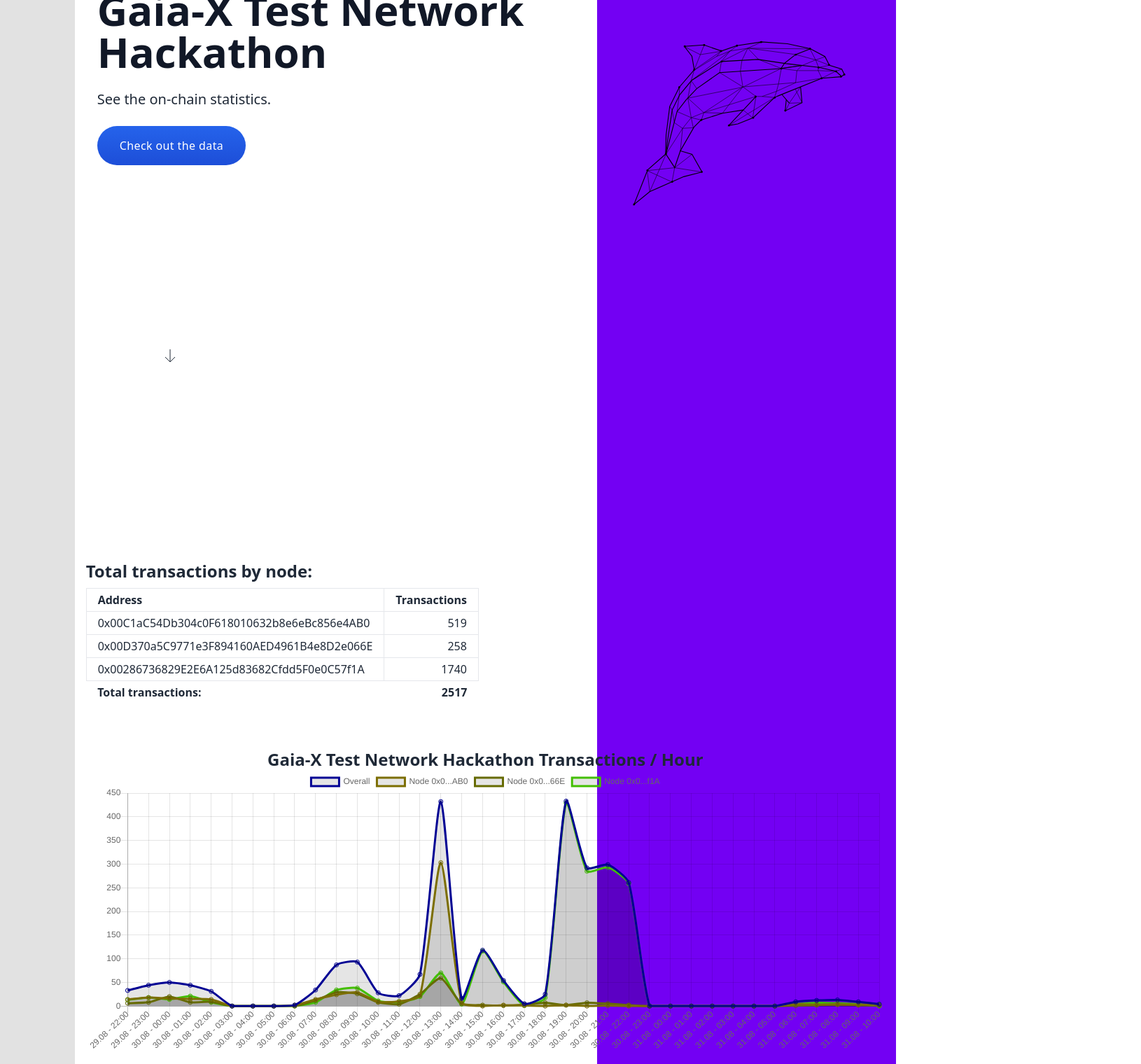
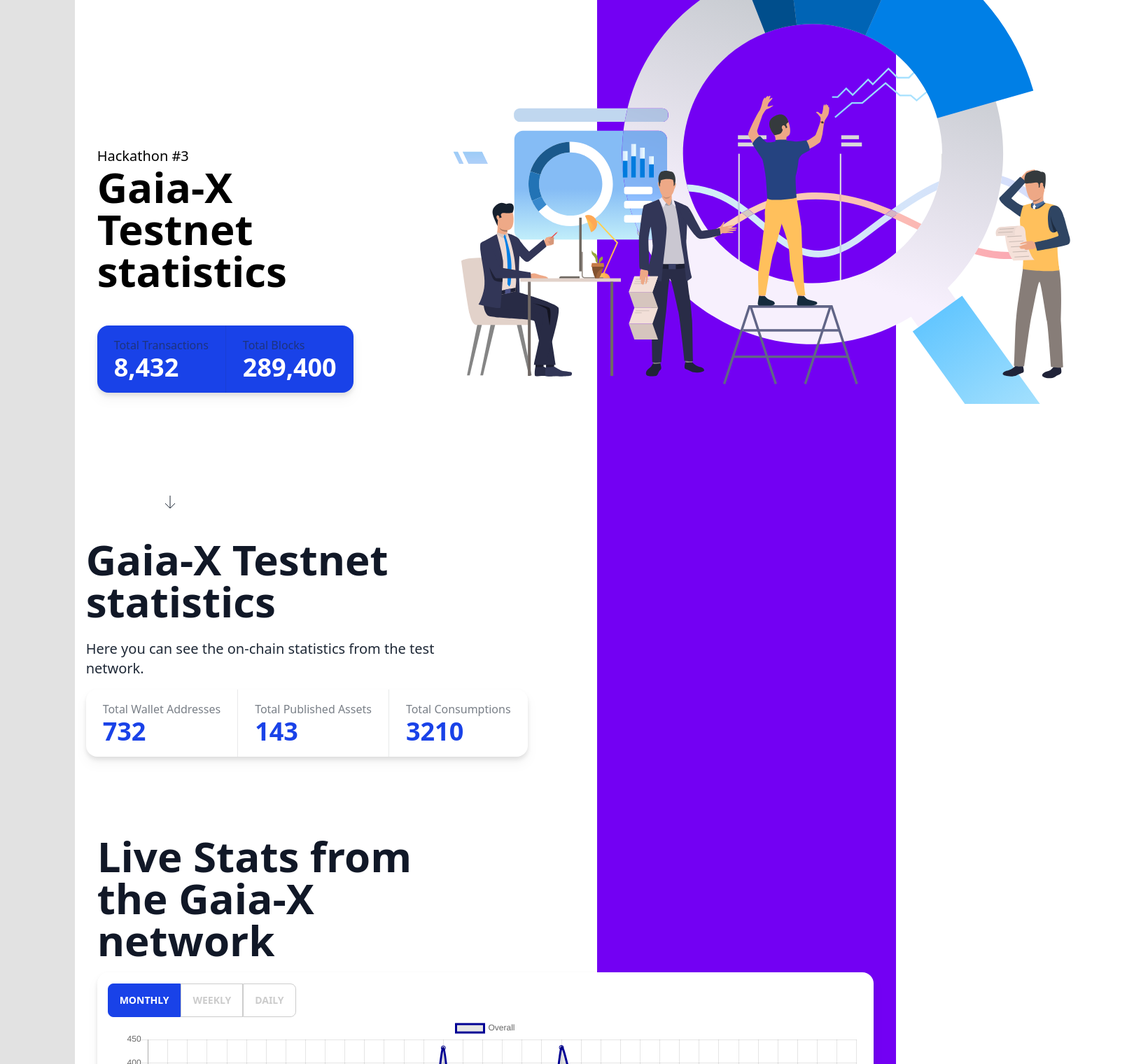
Before and after one commit to deltaDAO/block-history-visualization, a Nuxt app: page / in a window 1280 px wide. Shown: the part 240-1760 px from the top of the page at 70% size, 1630 px wide, since content can reach past the window. Built offline with nearby package versions, Linux system fonts and the light colour scheme.

Commit message:
feat(index): replace old components

```diff
--- /dev/null
+++ b/components/ChainStatistics.vue
@@ -0,0 +1,39 @@
+<template>
+  <div class="flex justify-end flex-col mb-20">
+    <div>
+      <h2 class="text-6xl font-semibold text-gray-900 leading-none md:w-1/2">
+        Gaia-X Testnet statistics
+      </h2>
+      <div
+        class="mt-6 text-xl font-light text-true-gray-500 antialiased md:w-1/2"
+      >
+        Here you can see the on-chain statistics from the test network.
+      </div>
+    </div>
+
+    <div
+      class="stats stats-vertical md:stats-horizontal drop-shadow-lg my-4 max-w-fit"
+    >
+      <div class="stat">
+        <div class="stat-title">Total Wallet Addresses</div>
+        <div class="stat-value text-primary">732</div>
+      </div>
+
+      <div class="stat">
+        <div class="stat-title">Total Published Assets</div>
+        <div class="stat-value text-primary">143</div>
+      </div>
+
+      <div class="stat">
+        <div class="stat-title">Total Consumptions</div>
+        <div class="stat-value text-primary">3210</div>
+      </div>
+    </div>
+  </div>
+</template>
+
+<script>
+export default {}
+</script>
+
+<style></style>
--- a/components/HeroSection.vue
+++ b/components/HeroSection.vue
@@ -1,23 +1,35 @@
 <template>
   <div class="m-4 min-h-screen">
-    <div class="mt-20 lg:mt-40 text-left">
+    <div class="mt-4 lg:mt-4 text-left">
       <div class="flex justify-start flex-col lg:flex-row gap-4">
-        <div>
-          <h1 class="text-6xl font-semibold text-gray-900 leading-none">
-            Gaia-X Test Network Hackathon
-          </h1>
-          <div class="mt-6 text-xl font-light text-true-gray-500 antialiased">
-            See the on-chain statistics.
+        <div class="flex justify-end flex-col">
+          <div class="pb-8">
+            <div class="mt-6 text-xl font-light text-black antialiased">
+              Hackathon #3
+            </div>
+            <h1 class="text-6xl font-semibold text-black leading-none">
+              Gaia-X Testnet statistics
+            </h1>
           </div>
-          <nuxt-link to="#data">
-            <button
-              class="mt-6 px-8 py-4 rounded-full font-normal tracking-wide bg-gradient-to-b from-blue-600 to-blue-700 text-white outline-none focus:outline-none hover:shadow-lg hover:from-blue-700 transition duration-200 ease-in-out"
-            >
-              Check out the data
-            </button>
-          </nuxt-link>
+          <div
+            class="stats stats-vertical sm:stats-horizontal bg-primary text-primary-content my-4 drop-shadow-lg max-w-fit"
+          >
+            <div class="stat">
+              <div class="stat-title">Total Transactions</div>
+              <div class="stat-value">8,432</div>
+            </div>
+
+            <div class="stat">
+              <div class="stat-title">Total Blocks</div>
+              <div class="stat-value">289,400</div>
+            </div>
+          </div>
         </div>
-        <img src="@/static/images/dolphin.svg" alt="dolphin" class="max-w-sm" />
+        <img
+          src="@/static/images/data.svg"
+          alt="data illustration"
+          class="w-full"
+        />
       </div>
     </div>
     <div class="mt-12 lg:mt-32 lg:ml-20 text-left">
--- a/components/ChartData.vue
+++ b/components/TotalTransactionsChart.vue
@@ -1,12 +1,23 @@
 <template>
-  <div class="text-center max-h-screen">
-    <h2 class="text-2xl font-bold">Gaia-X Test Network Hackathon Transactions / Hour</h2>
-    <div class="h-screen max-h-screen w-full">
-      <line-chart
-        v-if="showLine"
-        :data="blockdata"
-        :options="{ responsive: true, maintainAspectRatio: false }"
-      ></line-chart>
+  <div class="p-4">
+    <h2 class="text-6xl font-semibold text-gray-900 mb-4 leading-none md:w-1/2">
+      Live Stats from the Gaia-X network
+    </h2>
+    <div
+      class="h-fit max-h-screen bg-white drop-shadow-lg rounded-2xl p-4 mb-4"
+    >
+      <div class="btn-group">
+        <button class="btn btn-active">Monthly</button>
+        <button class="btn">Weekly</button>
+        <button class="btn">Daily</button>
+      </div>
+      <div class="h-fit max-h-screen w-full">
+        <line-chart
+          v-if="showLine"
+          :data="blockdata"
+          :options="{ responsive: true, maintainAspectRatio: false }"
+        ></line-chart>
+      </div>
     </div>
   </div>
 </template>
@@ -14,7 +25,6 @@
 <script>
 import _ from 'lodash'
 import { format } from 'date-fns'
-import { readableHash, randomRgb } from '~/helpers/charts'
 import blockHistory from '~/static/blockHistory.json'
 
 export default {
@@ -68,16 +78,6 @@
           tension: this.graphTension,
         },
       ]
-
-      // add node specific data
-      groupedByNode.map((group, i) => {
-        datasets.push({
-          label: `Node ${readableHash(nodes[i])}`,
-          data: group,
-          borderColor: randomRgb(1, 1, 0),
-          tension: this.graphTension,
-        })
-      })
       this.blockdata = {
         labels: timeStamps,
         datasets,
--- /dev/null
+++ b/components/legacy/ChartData.vue
@@ -0,0 +1,90 @@
+<template>
+  <div class="text-center max-h-screen">
+    <h2 class="text-2xl font-bold">
+      Gaia-X Test Network Hackathon Transactions / Hour
+    </h2>
+    <div class="h-screen max-h-screen w-full">
+      <line-chart
+        v-if="showLine"
+        :data="blockdata"
+        :options="{ responsive: true, maintainAspectRatio: false }"
+      ></line-chart>
+    </div>
+  </div>
+</template>
+
+<script>
+import _ from 'lodash'
+import { format } from 'date-fns'
+import { readableHash, randomRgb } from '~/helpers/charts'
+import blockHistory from '~/static/blockHistory.json'
+
+export default {
+  asyncData() {
+    return { blockHistory }
+  },
+  data() {
+    return {
+      blockdata: null,
+      showLine: false,
+      graphTension: 0.2,
+    }
+  },
+  mounted() {
+    this.groupByNode()
+    this.showLine = true // showLine will only be set to true on the client. This keeps the DOM-tree in sync.
+  },
+  methods: {
+    groupByNode() {
+      const nodes = []
+      const groupedByHour = _.groupBy(blockHistory.blocks, (block) => {
+        // Find unique nodes
+        if (!nodes.includes(block.node)) nodes.push(block.node)
+        // Create timestamp for each hour
+        return format(new Date(block.timestamp * 1000), 'dd.MM - HH:00')
+      })
+
+      const timeStamps = Object.keys(groupedByHour)
+      const overallValues = Object.values(groupedByHour).map((group) =>
+        // summarize transaction count of each hourly group
+        group.reduce((pv, cv) => (pv += cv.transactions.length), 0)
+      )
+
+      const groupedByNode = nodes.map((node) =>
+        Object.values(groupedByHour).map((group) =>
+          // summarize transaction count per group & hour, while filtering for a given node
+          group.reduce(
+            (pv, cv) =>
+              cv.node === node ? (pv += cv.transactions.length) : pv,
+            0
+          )
+        )
+      )
+
+      // initialize with overall data
+      const datasets = [
+        {
+          label: 'Overall',
+          data: overallValues,
+          borderColor: '#000094',
+          tension: this.graphTension,
+        },
+      ]
+
+      // add node specific data
+      groupedByNode.map((group, i) => {
+        datasets.push({
+          label: `Node ${readableHash(nodes[i])}`,
+          data: group,
+          borderColor: randomRgb(1, 1, 0),
+          tension: this.graphTension,
+        })
+      })
+      this.blockdata = {
+        labels: timeStamps,
+        datasets,
+      }
+    },
+  },
+}
+</script>
--- a/pages/index.vue
+++ b/pages/index.vue
@@ -1,19 +1,19 @@
 <template>
-<div class="container mx-auto px-4">
-  <hero-section />
-  <total-transactions/>
-  <chart-data/>
-</div>
+  <div>
+    <hero-section />
+    <chain-statistics />
+    <total-transactions-chart />
+  </div>
 </template>
 
 <script lang="ts">
 import Vue from 'vue'
-import ChartData from '~/components/ChartData.vue'
+import ChainStatistics from '~/components/ChainStatistics.vue'
 import HeroSection from '~/components/HeroSection.vue'
-import TotalTransactions from '~/components/TotalTransactions.vue'
+import TotalTransactionsChart from '~/components/TotalTransactionsChart.vue'
 
 export default Vue.extend({
   name: 'IndexPage',
-  components: { HeroSection, TotalTransactions, ChartData },
+  components: { HeroSection, ChainStatistics, TotalTransactionsChart },
 })
 </script>
--- a/plugins/vue-chartjs.js
+++ b/plugins/vue-chartjs.js
@@ -1,10 +1,10 @@
 import Vue from 'vue'
 import { Line } from 'vue-chartjs'
 
-Vue.component('line-chart', {
-	extends: Line,
-	props: ['data', 'options'],
-	mounted () {
-		this.renderChart(this.data, this.options)
-	}
+Vue.component('LineChart', {
+  extends: Line,
+  props: ['data', 'options'],
+  mounted() {
+    this.renderChart(this.data, this.options)
+  },
 })
```
Also changed, not shown: components/legacy/TotalTransactions.vue (renamed from components/TotalTransactions.vue), static/images/data.svg (added).
